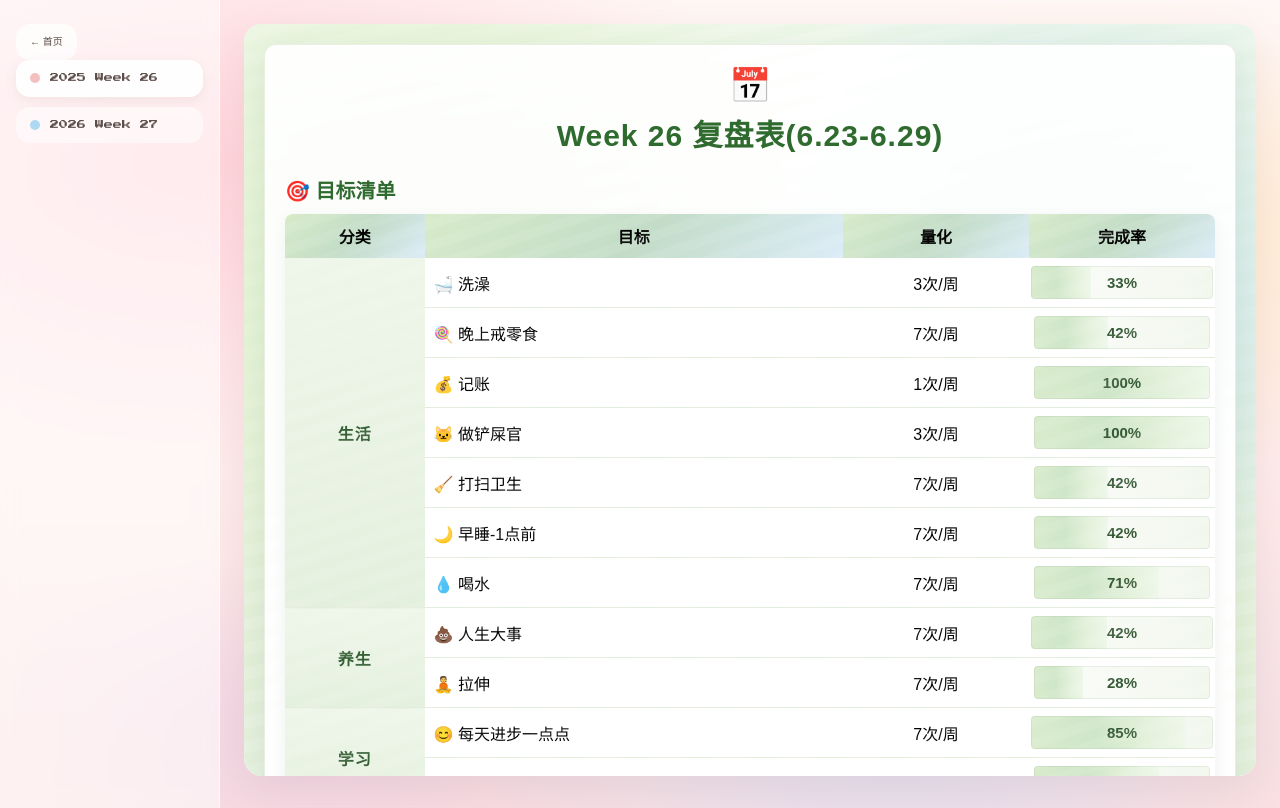
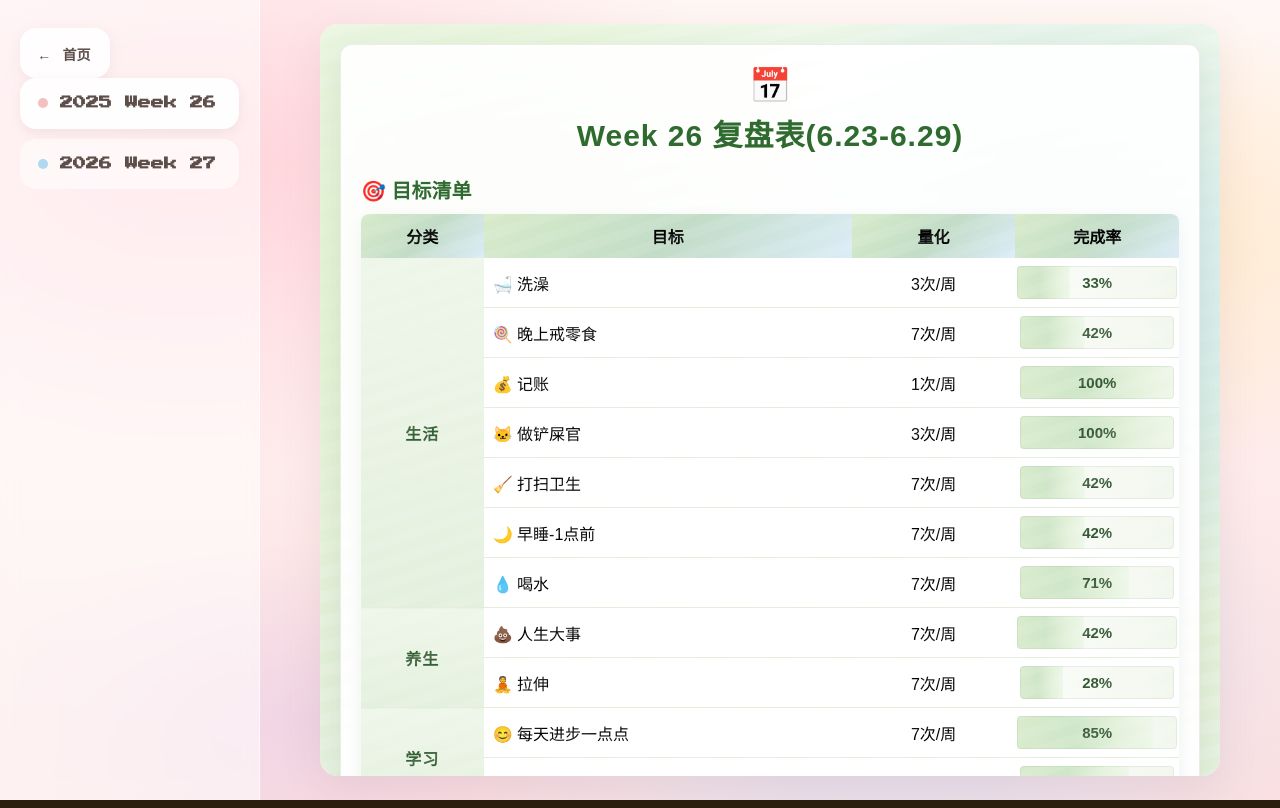
Before and after one commit to SuperVivian/supervivian.github.io, an Astro site: page /weekly in a window 1280 px wide. Built offline with nearby package versions, Linux system fonts and the light colour scheme; Astro itself is replaced by a stand-in of ours; a small style sheet from the web is missing.

Commit message:
style: 放大 About/Weekly 按钮和文字，卡片加粗，Weekly 内容居中，返回按钮统一放左侧

```diff
--- a/src/pages/about.astro
+++ b/src/pages/about.astro
@@ -7,10 +7,10 @@ import { aboutInfo } from '../data/about';
   <main class="about-page">
     <div class="about-container">
       <nav class="about-nav" aria-label="页面导航">
-        <span class="about-nav__brand">supervivian</span>
         <a class="about-nav__back" href="/" aria-label="返回首页">
           ← 返回首页
         </a>
+        <span class="about-nav__brand">supervivian</span>
       </nav>
 
       <section class="about-hero" aria-label="个人介绍">
--- a/src/pages/weekly.astro
+++ b/src/pages/weekly.astro
@@ -73,9 +73,9 @@ const weeklyItems = [
   }
 
   .weekly-sidebar {
-    width: 220px;
+    width: 260px;
     flex-shrink: 0;
-    padding: 24px 16px;
+    padding: 28px 20px;
     background: rgba(255, 255, 255, 0.75);
     border-right: 1px solid rgba(255, 255, 255, 0.6);
   }
@@ -90,14 +90,17 @@ const weeklyItems = [
   .weekly-back {
     display: inline-flex;
     align-items: center;
-    gap: 6px;
-    padding: 10px 14px;
-    border-radius: 14px;
-    background: rgba(255, 255, 255, 0.7);
+    gap: 8px;
+    padding: 14px 20px;
+    border-radius: 16px;
+    background: rgba(255, 255, 255, 0.85);
     color: #5D4E4A;
-    font-size: 10px;
+    font-family: var(--font-pixel);
+    font-size: 14px;
+    font-weight: 700;
     text-decoration: none;
     transition: background 0.15s ease, transform 0.15s ease;
+    box-shadow: 0 4px 14px rgba(141, 110, 110, 0.1);
   }
 
   .weekly-back:hover {
@@ -114,15 +117,16 @@ const weeklyItems = [
   .weekly-menu-item {
     display: flex;
     align-items: center;
-    gap: 10px;
+    gap: 12px;
     width: 100%;
-    padding: 12px 14px;
+    padding: 16px 18px;
     border: none;
-    border-radius: 14px;
-    background: rgba(255, 255, 255, 0.5);
+    border-radius: 16px;
+    background: rgba(255, 255, 255, 0.55);
     color: #5D4E4A;
     font-family: var(--font-pixel);
-    font-size: 9px;
+    font-size: 13px;
+    font-weight: 700;
     text-align: left;
     cursor: pointer;
     transition: background 0.15s ease, transform 0.15s ease;
@@ -153,10 +157,14 @@ const weeklyItems = [
     flex: 1;
     padding: 24px;
     min-width: 0;
+    display: flex;
+    justify-content: center;
+    align-items: flex-start;
   }
 
   .weekly-frame {
     width: 100%;
+    max-width: 900px;
     height: calc(100vh - 48px);
     border: none;
     border-radius: 18px;
```
Also changed, not shown: src/styles/about.css (+14 -10 lines).
